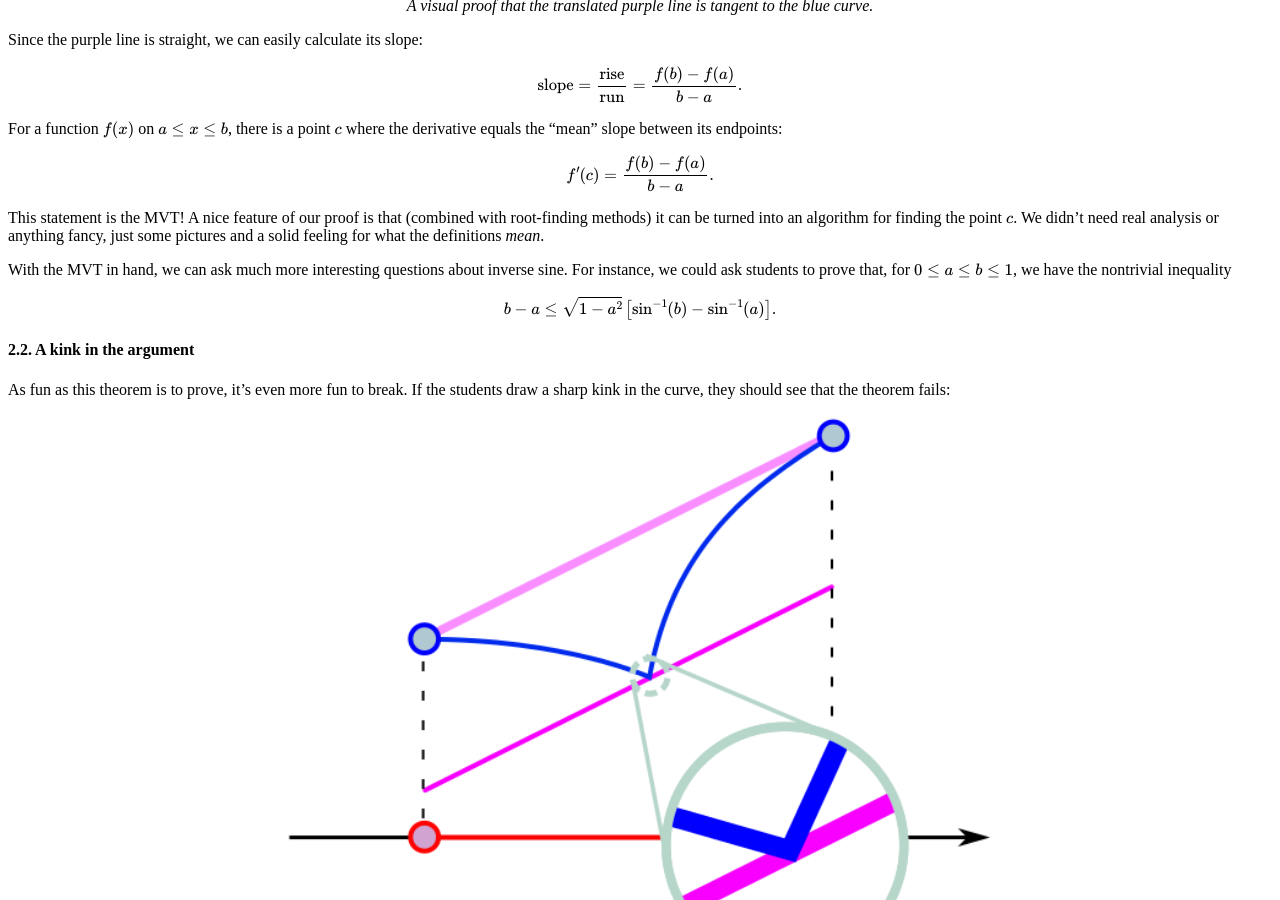
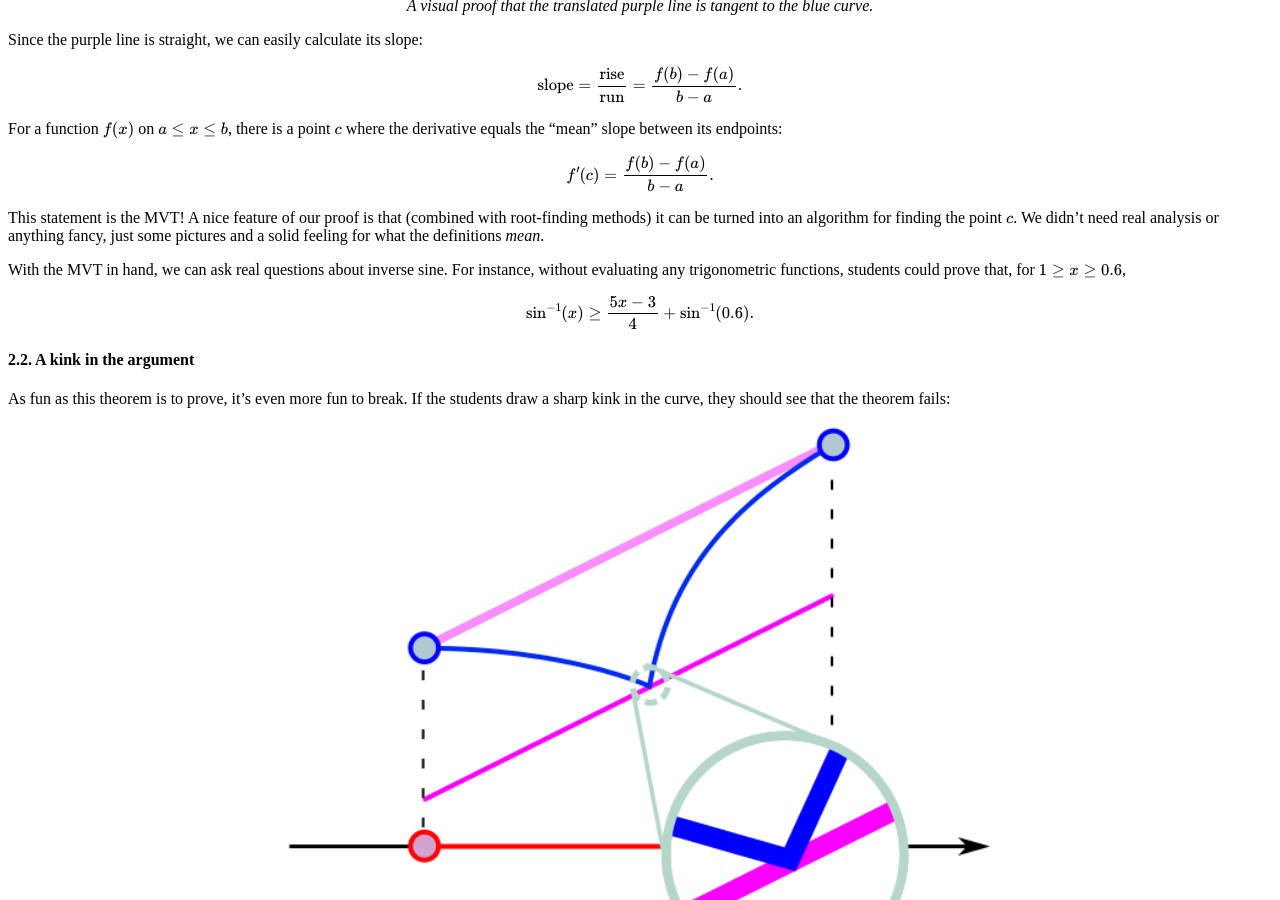
Before and after one commit to hapax/hapax.github.io, a Jekyll site: the page built from assets/teaching.md, in a window 1280 px wide and 900 px high, scrolled down 7757 px. Built offline with Jekyll 4.4.1, drawn with Linux system fonts in a browser that asks for light colours; our own code applies the rules of GitHub Pages for plain Markdown files; formulas are drawn with MathJax 3; a script that is not in the unit is left out; some of the changed text lies outside the part shown.

Commit message:
Update teaching.md

```diff
--- a/assets/teaching.md
+++ b/assets/teaching.md
@@ -372,13 +372,13 @@ methods) it can be turned into an algorithm for finding the point $c$.
 We didn't need real analysis or anything fancy, just some pictures and
 a solid feeling for what the definitions *mean*.
 
-With the MVT in hand, we can ask much more interesting questions about
+With the MVT in hand, we can ask real questions about
 inverse sine.
-For instance, we could ask students to prove that, for $0 \leq a \leq
-b \leq 1$, we have the nontrivial inequality
+For instance, without evaluating any trigonometric functions, students
+could prove that, for $1 \geq x \geq 0.6$,
 
 $$
-b-a \leq \sqrt{1-a^2} \left[\sin^{-1}(b)-\sin^{-1}(a)\right].
+\sin^{-1}(x) \geq \frac{5x-3}{4} + \sin^{-1}(0.6).
 $$
 
 #### 2.2. A kink in the argument <a id="sec-2-2" name="sec-2-2"></a>
```
Also changed, not shown: other parts of assets/teaching.md (+1 -0 lines).
